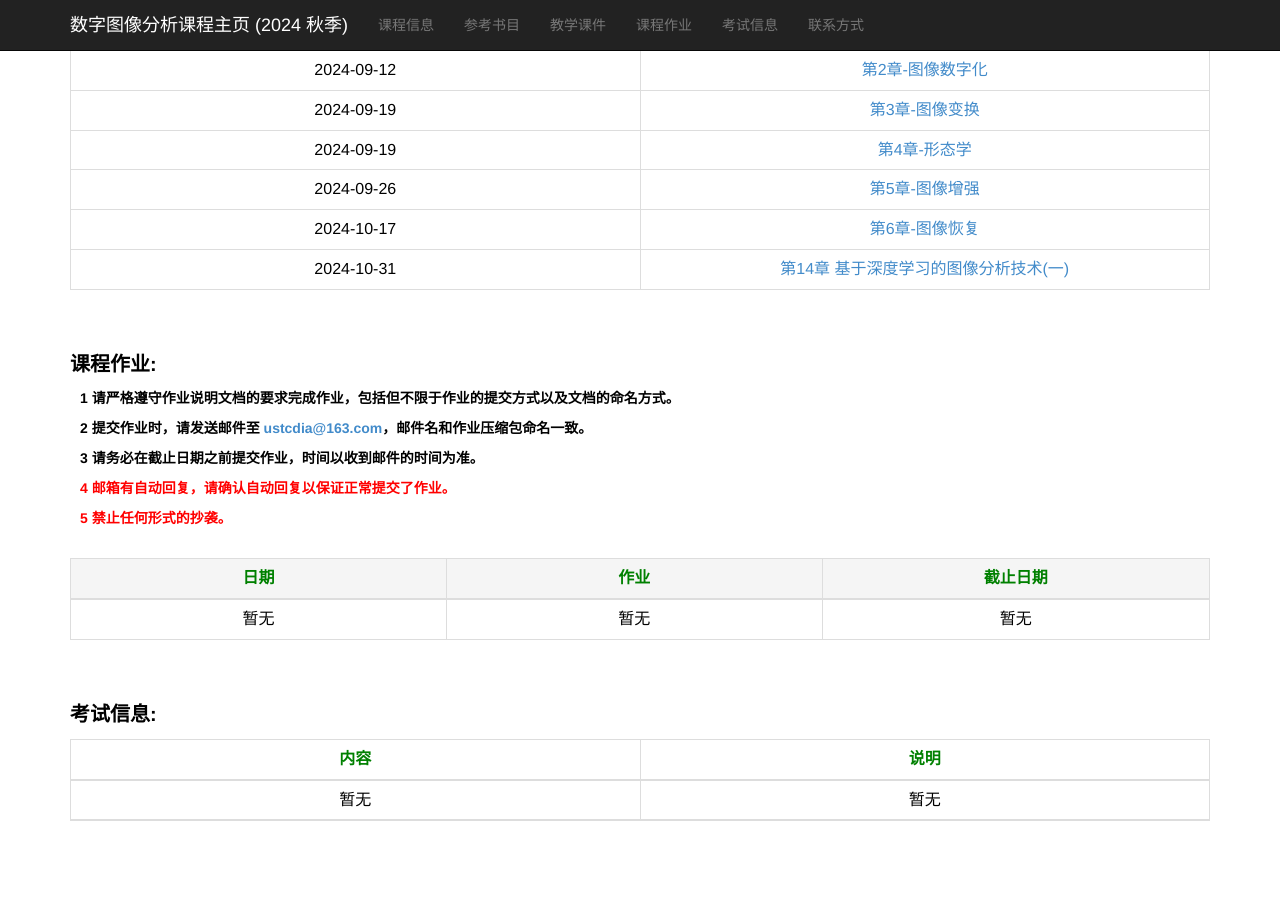
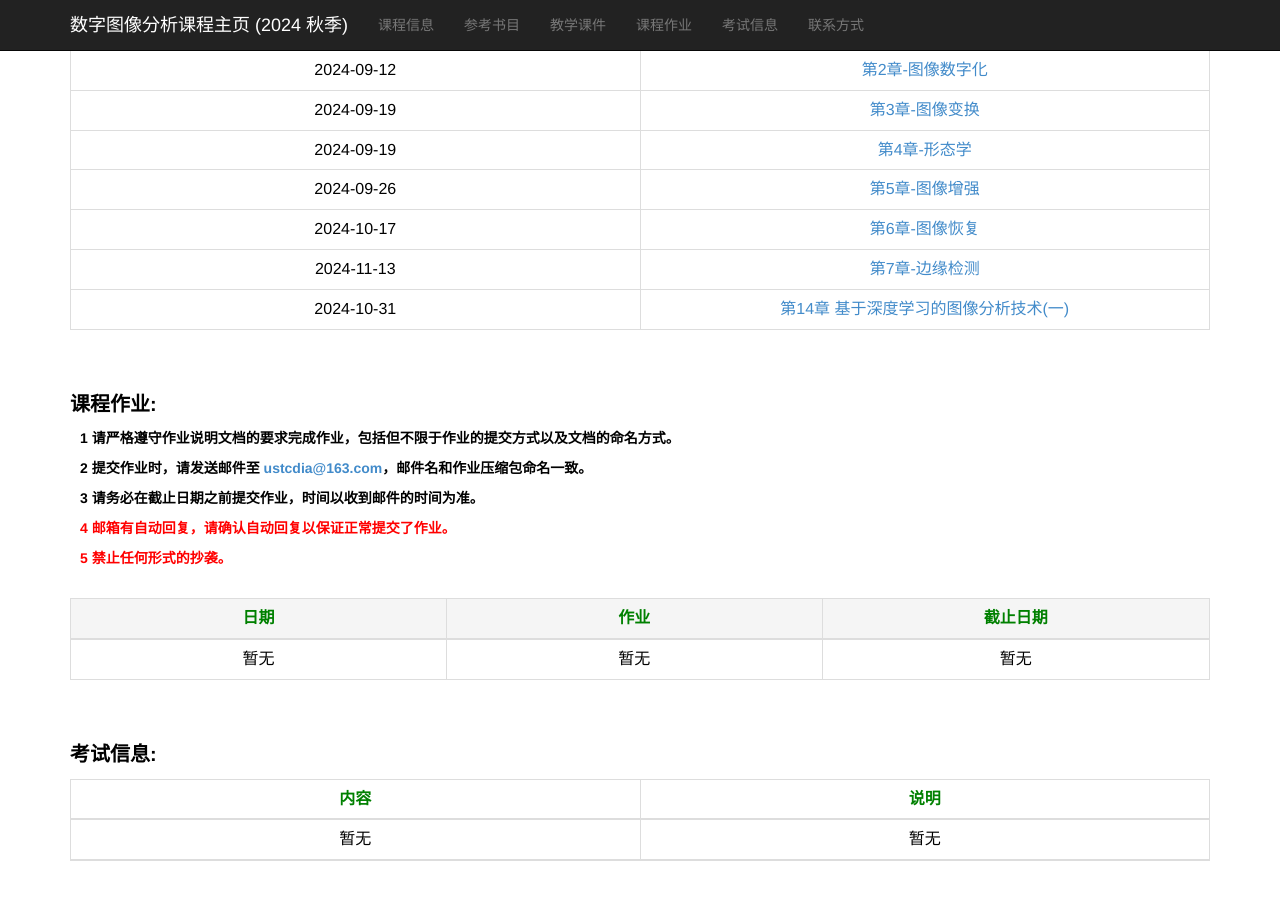
Before and after one commit to ustc-dia/ustc-dia.github.io, a Jekyll site: the page index.html, which Jekyll copies as it is, in a window 1280 px wide and 900 px high, scrolled down 834 px. Built offline with Jekyll 4.4.1, drawn with Linux system fonts in a browser that asks for light colours.

Commit message:
Update index.html for Chapter 6 and Chpater 7.

```diff
--- a/index.html
+++ b/index.html
@@ -195,6 +195,10 @@
                     <td><a href="./slides_2024_autumn/第6章-图像恢复.pdf" target="_blank">第6章-图像恢复</a></td>
                 </tr>
                 <tr>
+                    <td>2024-11-13</td>
+                    <td><a href="./slides_2024_autumn/第7章-边缘检测.pdf" target="_blank">第7章-边缘检测</a></td>
+                </tr>
+                <tr>
                     <td>2024-10-31</td>
                     <td><a href="./slides_2024_autumn/第14章 基于深度学习的图像分析技术(一).pdf" target="_blank">第14章 基于深度学习的图像分析技术(一)</a></td>
                 </tr>
```
